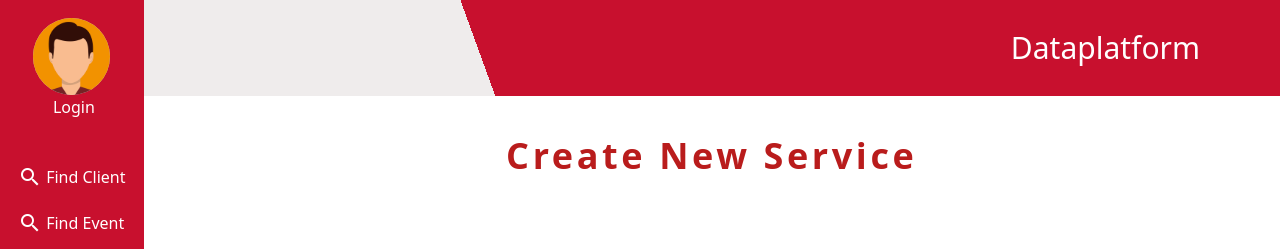
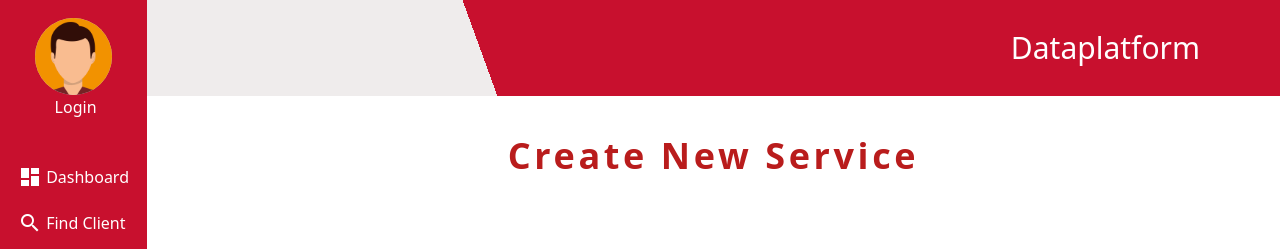
Before and after one commit to CIS-Spring-2023/project-cis_4339_project_13, a Vue app in the folder frontend/: page /createservices in a window 1280 px wide. Shown: the top 249 px of the page. Built offline with nearby package versions, Linux system fonts and the light colour scheme; no server answers.

Commit message:
added new pages for dynamic services CRUD operations

```diff
--- a/frontend/src/App.vue
+++ b/frontend/src/App.vue
@@ -36,7 +36,7 @@ export default {
         </section>
         <nav class="mt-10">
           <ul class="flex flex-col gap-4">
-            <li v-if="store.role === 'editor'">
+            <li>
               <router-link to="/">
                 <span
                   style="position: relative; top: 6px"
```
